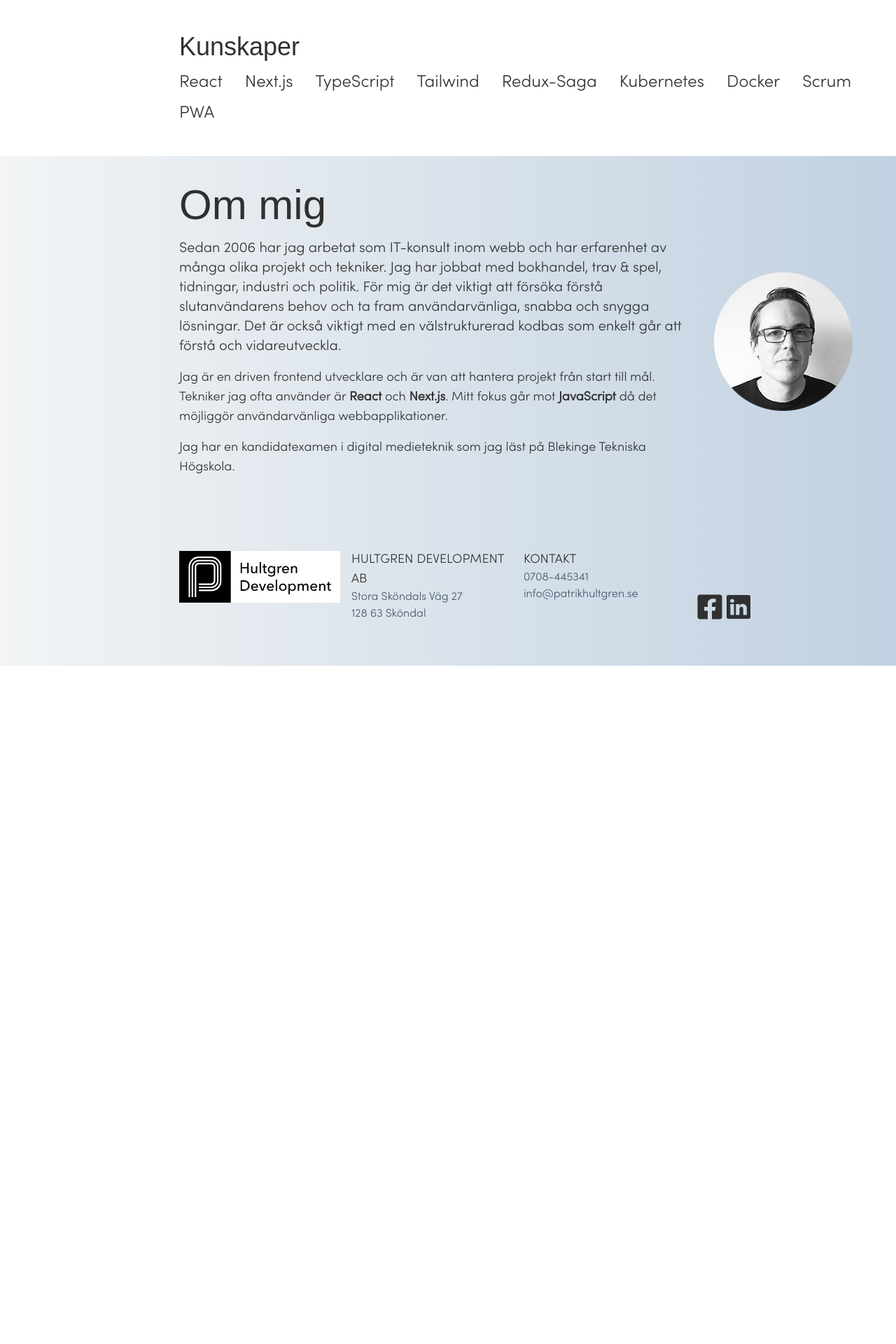
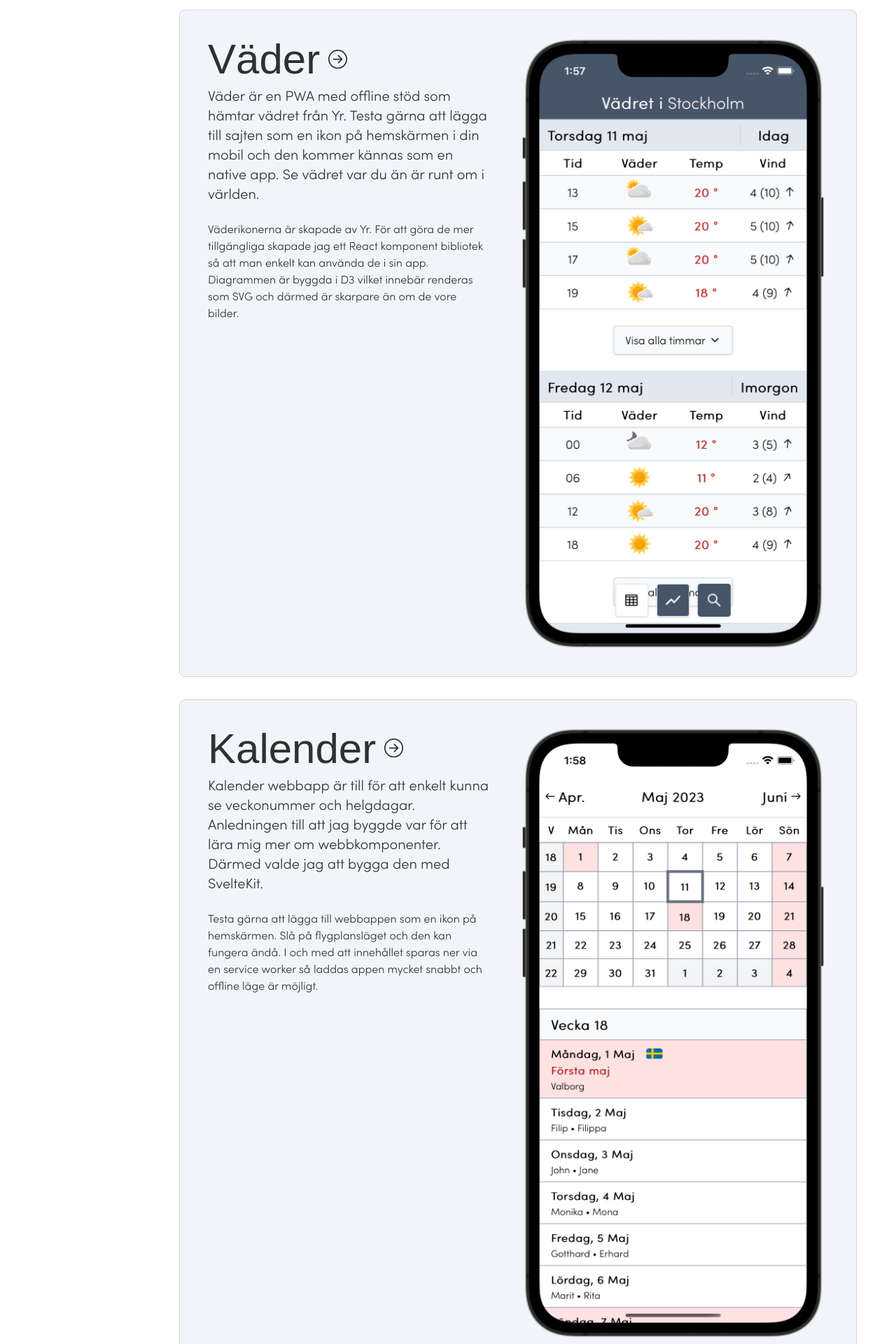
Before and after one commit to patrikhultgren/hultgren-development-ab, a React (Create React App) app: page / in a window 1280 px wide. Shown: the part 1540-3460 px from the top of the page at 70% size. Before the commit the page ends 2491 px from the top, so only its background shows below. Built offline with nearby package versions, Linux system fonts and the light colour scheme; a web font is replaced by a local one.

Commit message:
Add calendar and weather projects

```diff
--- a/src/components/Knowledge/index.tsx
+++ b/src/components/Knowledge/index.tsx
@@ -23,6 +23,9 @@ export default function Knowledge() {
           <li>Docker</li>
           <li>Scrum</li>
           <li>PWA</li>
+          <li>Svelte</li>
+          <li>SvelteKit</li>
+          <li>Webbkomponenter</li>
         </ul>
       </Container>
     </section>
--- a/src/components/Projects/index.tsx
+++ b/src/components/Projects/index.tsx
@@ -43,6 +43,68 @@ export default function Projects() {
             </article>
           ))}
         </div>
+        <article className="mt-16 flex bg-slate-100 border border-slate-300 rounded-lg p-6 md:p-10">
+          <div className="basis-2/3 md:basis-1/2 pr-4 md:pr-10">
+            <h2 className="font-karma text-4xl md:text-6xl">
+              <a
+                href="https://patrikhultgren.github.io/weather/"
+                className="flex items-center"
+              >
+                Väder <ArrowRight className="ml-3" />
+              </a>
+            </h2>
+            <p className="mt-2 text-xl">
+              Väder är en PWA med offline stöd som hämtar vädret från Yr. Testa
+              gärna att lägga till sajten som en ikon på hemskärmen i din mobil
+              och den kommer kännas som en native app. Se vädret var du än är
+              runt om i världen.
+            </p>
+            <p className="mt-6">
+              Väderikonerna är skapade av Yr. För att göra de mer tillgängliga
+              skapade jag ett React komponent bibliotek så att man enkelt kan
+              använda de i sin app. Diagrammen är byggda i D3 vilket innebär
+              renderas som SVG och därmed är skarpare än om de vore bilder.
+            </p>
+          </div>
+          <div className="basis-1/3 md:basis-1/2 self-center">
+            <img
+              src="/weather.png"
+              alt="Väder webbapp"
+              className="w-full ml-auto"
+            />
+          </div>
+        </article>
+        <article className="mt-8 flex bg-slate-100 border border-slate-300 rounded-lg p-6 md:p-10">
+          <div className="basis-2/3 md:basis-1/2 pr-4 md:pr-10">
+            <h2 className="font-karma text-4xl md:text-6xl">
+              <a
+                href="https://patrikhultgren.github.io/calendar"
+                className="flex items-center"
+              >
+                Kalender <ArrowRight className="ml-3" />
+              </a>
+            </h2>
+            <p className="mt-2 text-xl">
+              Kalender webbapp är till för att enkelt kunna se veckonummer och
+              helgdagar. Anledningen till att jag byggde var för att lära mig
+              mer om webbkomponenter. Därmed valde jag att bygga den med
+              SvelteKit.
+            </p>
+            <p className="mt-6">
+              Testa gärna att lägga till webbappen som en ikon på hemskärmen.
+              Slå på flygplansläget och den kan fungera ändå. I och med att
+              innehållet sparas ner via en service worker så laddas appen mycket
+              snabbt och offline läge är möjligt.
+            </p>
+          </div>
+          <div className="basis-1/3 md:basis-1/2 self-center">
+            <img
+              src="/calendar.png"
+              alt="Kalender webbapp"
+              className="w-full ml-auto"
+            />
+          </div>
+        </article>
       </Container>
     </section>
   )
```
Also changed, not shown: public/calendar.png (added), public/weather.png (added).
